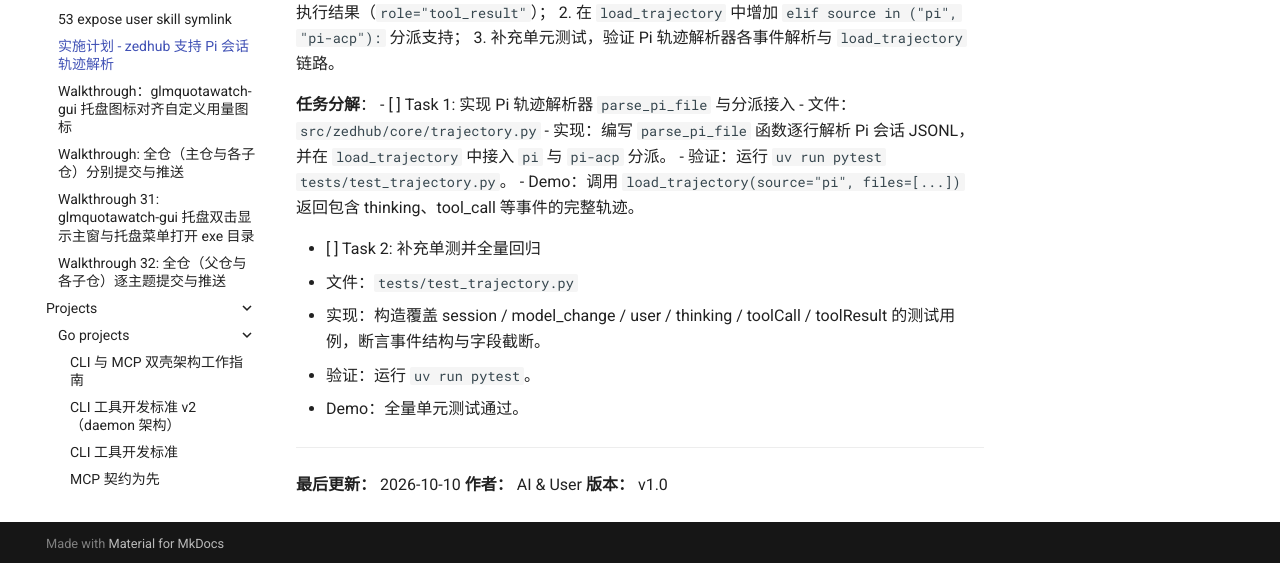
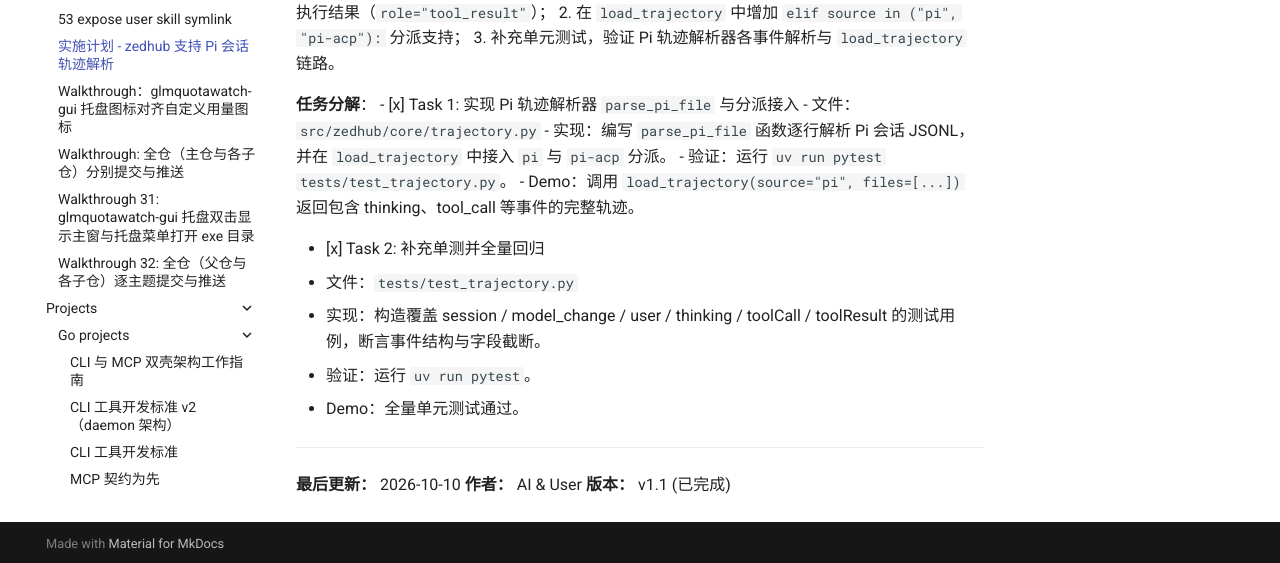
Before and after one commit to shihao-hub/td-language_projects, an MkDocs documentation site: the page built from docs/plans/54-zedhub-pi-trajectory-support.md, in a window 1280 px wide and 1018 px high. Shown: the part 452-1015 px from the top of the window. Built offline with MkDocs 1.6.1 and Material for MkDocs 9.7.7, drawn with Linux system fonts in a browser that asks for light colours; a script that is not in the unit is left out.

Commit message:
docs(plans): 完成 zedhub 支持 Pi 会话轨迹解析计划
- 标记 Task 1 与 Task 2 为完成状态

- 更新计划版本为 v1.1 已完成

```diff
--- a/docs/plans/54-zedhub-pi-trajectory-support.md
+++ b/docs/plans/54-zedhub-pi-trajectory-support.md
@@ -15,13 +15,13 @@
 3. 补充单元测试，验证 Pi 轨迹解析器各事件解析与 `load_trajectory` 链路。
 
 **任务分解**：
-- [ ] Task 1: 实现 Pi 轨迹解析器 `parse_pi_file` 与分派接入
+- [x] Task 1: 实现 Pi 轨迹解析器 `parse_pi_file` 与分派接入
   - 文件：`src/zedhub/core/trajectory.py`
   - 实现：编写 `parse_pi_file` 函数逐行解析 Pi 会话 JSONL，并在 `load_trajectory` 中接入 `pi` 与 `pi-acp` 分派。
   - 验证：运行 `uv run pytest tests/test_trajectory.py`。
   - Demo：调用 `load_trajectory(source="pi", files=[...])` 返回包含 thinking、tool_call 等事件的完整轨迹。
 
-- [ ] Task 2: 补充单测并全量回归
+- [x] Task 2: 补充单测并全量回归
   - 文件：`tests/test_trajectory.py`
   - 实现：构造覆盖 session / model_change / user / thinking / toolCall / toolResult 的测试用例，断言事件结构与字段截断。
   - 验证：运行 `uv run pytest`。
@@ -30,4 +30,4 @@
 ---
 **最后更新：** 2026-10-10
 **作者：** AI & User
-**版本：** v1.0
+**版本：** v1.1 (已完成)
```
